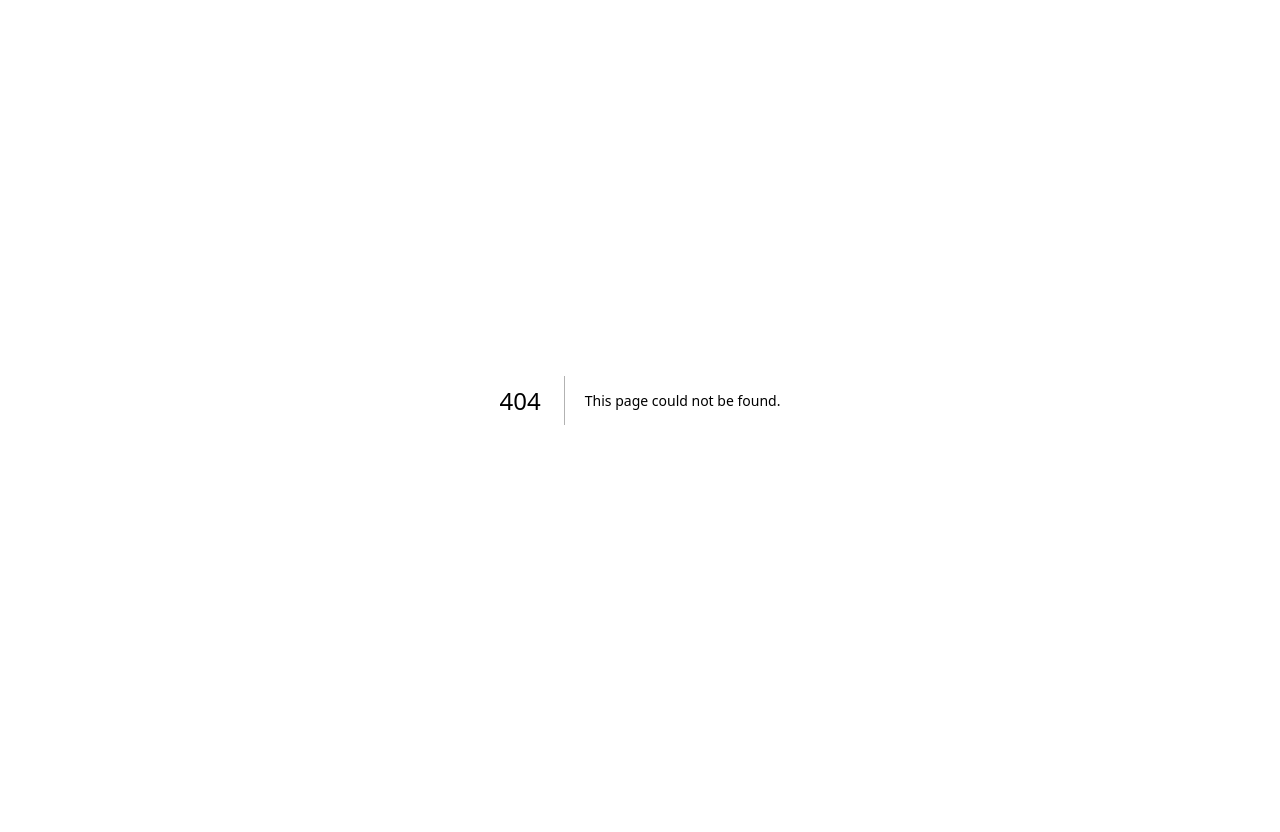
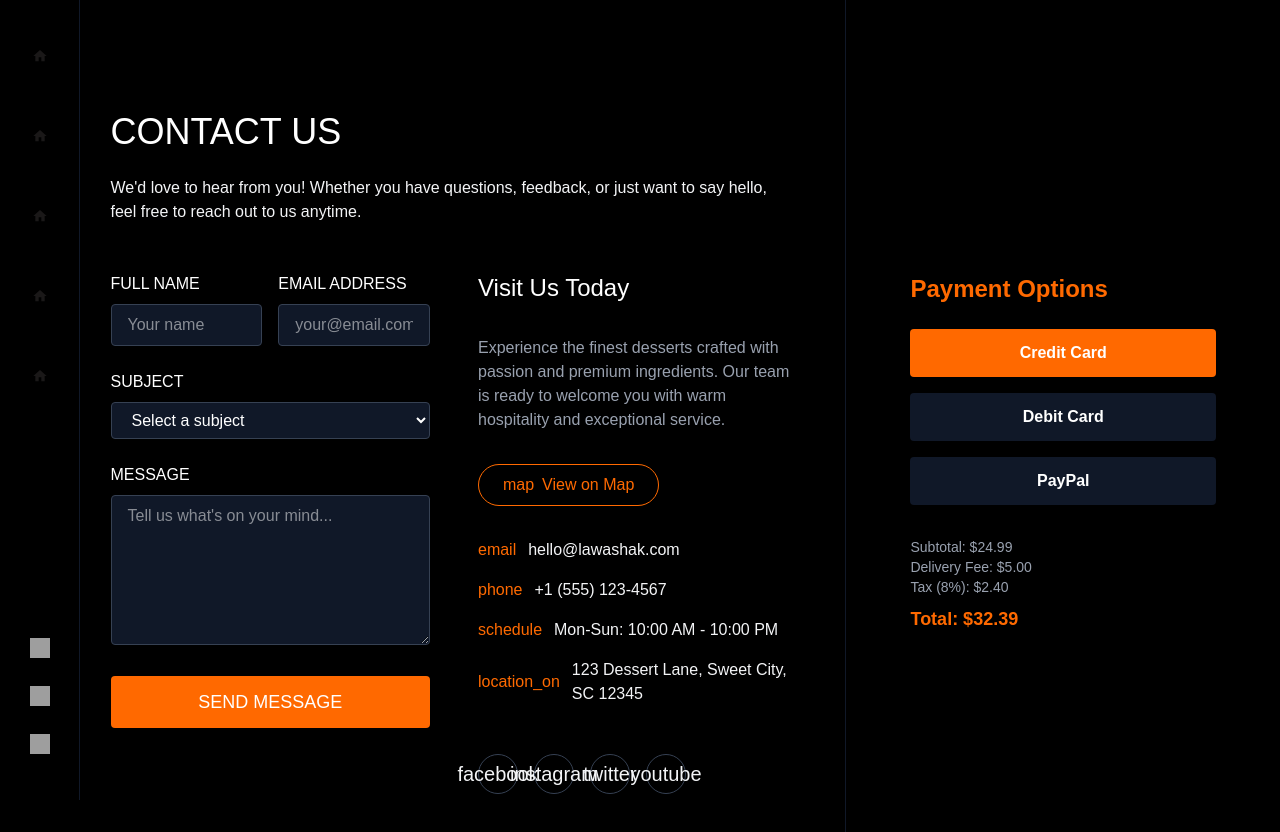
Before and after one commit to KhawajaFashi/Lawa-Shak, a Next.js app: page /order in a window 1280 px wide. Before the commit this address had no page. Shown: the top 832 px of the page. Before the commit the page ends 800 px from the top, so only its background shows below. Built offline with nearby package versions, Linux system fonts and the light colour scheme; grey boxes are pictures that could not be loaded.

Commit message:
Order form

```diff
--- /dev/null
+++ b/app/order/page.jsx
@@ -0,0 +1,23 @@
+'use client'
+import ContactForm from '@/components/Contact'
+import PaymentOptions from '@/components/PaymentOptions'
+import Navigation from '@/components/Navigation'
+import { useRouter } from 'next/navigation'
+
+export default function OrderPage() {
+  const router = useRouter();
+  // We'll pass a prop to ContactForm to handle 'Next' click
+  return (
+    <>
+      <Navigation />
+      <main className="min-h-screen flex flex-col md:flex-row bg-black">
+        <div className="w-full md:w-full p-8 flex items-center justify-center">
+          <ContactForm onNext={() => router.push('/')} showNextButton />
+        </div>
+        <div className="w-full md:w-1/2 p-8 flex items-center justify-center border-l border-gray-900">
+          <PaymentOptions />
+        </div>
+      </main>
+    </>
+  )
+}
--- a/app/page.jsx
+++ b/app/page.jsx
@@ -1,16 +1,18 @@
+'use client';
 import Navigation from '@/components/Navigation'
 import Hero from '@/components/Hero'
 import Story from '@/components/Story'
 import Ingredients from '@/components/Ingredients'
-import OrderForm from '@/components/OrderForm'
 import Contact from '@/components/Contact'
+import { useRouter } from 'next/navigation'
 
 export default function Home() {
+  const router = useRouter();
   return (
     <>
       <Navigation />
       <main>
-        <Hero />
+        <Hero onOrderClick={() => router.push('/order')} />
         <Story />
         <Ingredients />
         <Contact />
--- a/components/Hero.jsx
+++ b/components/Hero.jsx
@@ -1,6 +1,6 @@
 import Image from 'next/image'
 
-export default function Hero() {
+export default function Hero({ onOrderClick }) {
     return (
         <section className="min-h-screen relative flex items-center bg-black overflow-hidden pt-20 pl-[8%]">
             <div className="absolute inset-0 z-0">
@@ -30,12 +30,12 @@ export default function Hero() {
                         an exquisite blend of textures and flavors,
                         creating an unforgettable dessert experience.
                     </p>
-                    <a
-                        href="#order"
-                        className="bg-orange-500 text-white px-8 py-3 rounded text-sm uppercase tracking-wider font-medium hover:bg-orange-600 transition-colors inline-block"
+                    <button
+                        onClick={onOrderClick}
+                        className="bg-orange-500 text-white px-8 py-3 rounded text-sm uppercase tracking-wider font-medium hover:bg-orange-600 transition-colors inline-block shadow-lg"
                     >
                         ORDER NOW
-                    </a>
+                    </button>
                     <p className="mt-8 text-sm text-gray-400 tracking-wider">PRESENTED BY <span className="text-orange-500">HOT SLICE</span></p>
                 </div>
             </div>
--- /dev/null
+++ b/components/PaymentOptions.jsx
@@ -0,0 +1,18 @@
+export default function PaymentOptions() {
+    return (
+        <div className="w-full max-w-md mx-auto bg-black rounded-lg shadow-lg p-8">
+            <h2 className="text-2xl font-bold text-orange-500 mb-6">Payment Options</h2>
+            <div className="flex flex-col gap-4">
+                <button className="bg-orange-500 text-white py-3 rounded font-semibold hover:bg-orange-600 transition-colors">Credit Card</button>
+                <button className="bg-gray-900 text-white py-3 rounded font-semibold hover:bg-gray-800 transition-colors">Debit Card</button>
+                <button className="bg-gray-900 text-white py-3 rounded font-semibold hover:bg-gray-800 transition-colors">PayPal</button>
+            </div>
+            <div className="mt-8 text-gray-400 text-sm">
+                <p>Subtotal: $24.99</p>
+                <p>Delivery Fee: $5.00</p>
+                <p>Tax (8%): $2.40</p>
+                <p className="text-orange-500 font-bold text-lg mt-2">Total: $32.39</p>
+            </div>
+        </div>
+    )
+}
```
